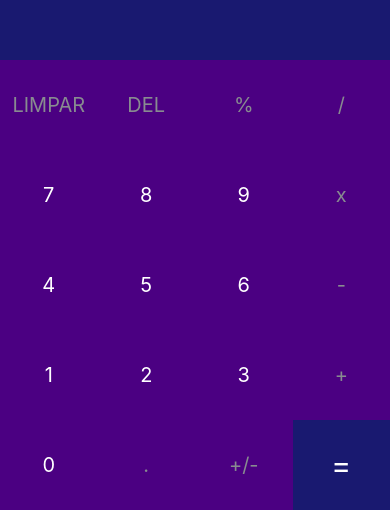
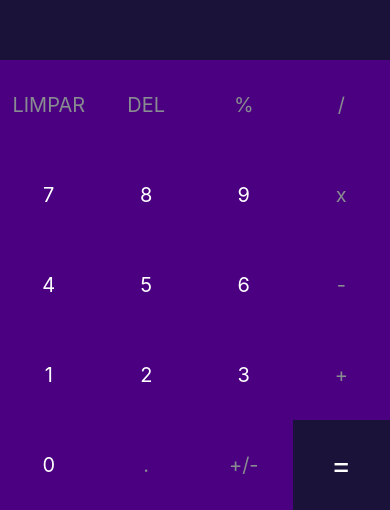
Before and after one commit to 33-42/Atividade-1-calculadora, a React Native app in the folder Calculadora/: screen / in a window 390 px wide. Shown: the part 334-844 px from the top of the page. Built offline with nearby package versions, Linux system fonts and the light colour scheme.

Commit message:
Aplicação de novas cores no aplicativo de calculadora.

```diff
--- a/Calculadora/App.js
+++ b/Calculadora/App.js
@@ -73,7 +73,7 @@
 
         {buttons.map((button) =>
           button === '=' ? // Mapeamento do botão =
-        <TouchableOpacity onPress={() => handleInput(button)} key={button} style={[styles.button, {backgroundColor: '#191970'}]}>
+        <TouchableOpacity onPress={() => handleInput(button)} key={button} style={[styles.button, {backgroundColor: '#1b123a'}]}>
           <Text style={[styles.textButton, {color: "white", fontSize: 30}]}>{button}</Text>
         </TouchableOpacity>
           : // Mapeamento dos outros botões
@@ -94,7 +94,7 @@
   results: {
     flex: 2,
     justifyContent: "center",
-    backgroundColor: "#191970"
+    backgroundColor: "#1b123a"
   },
   resultText: {
     color: "white",
```
